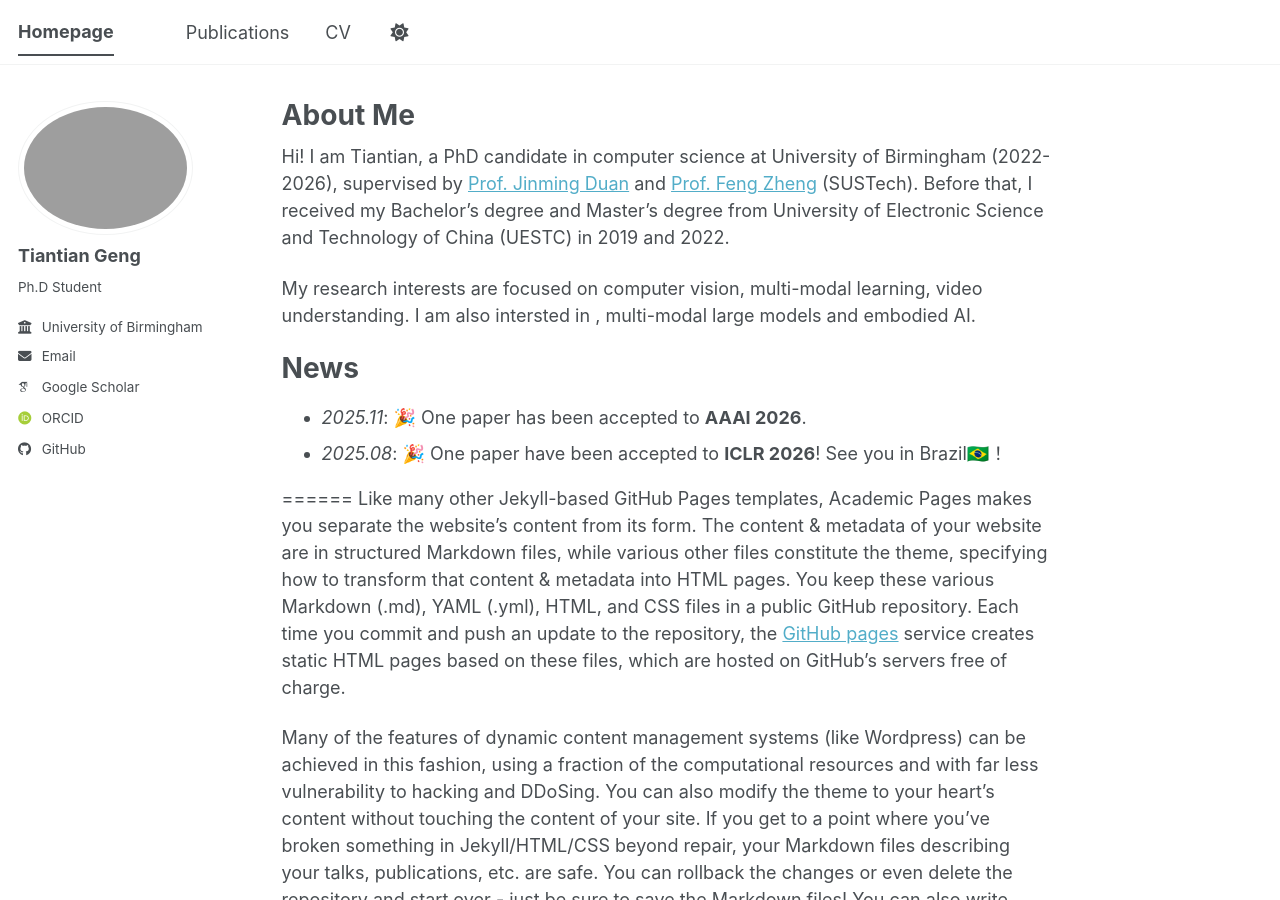
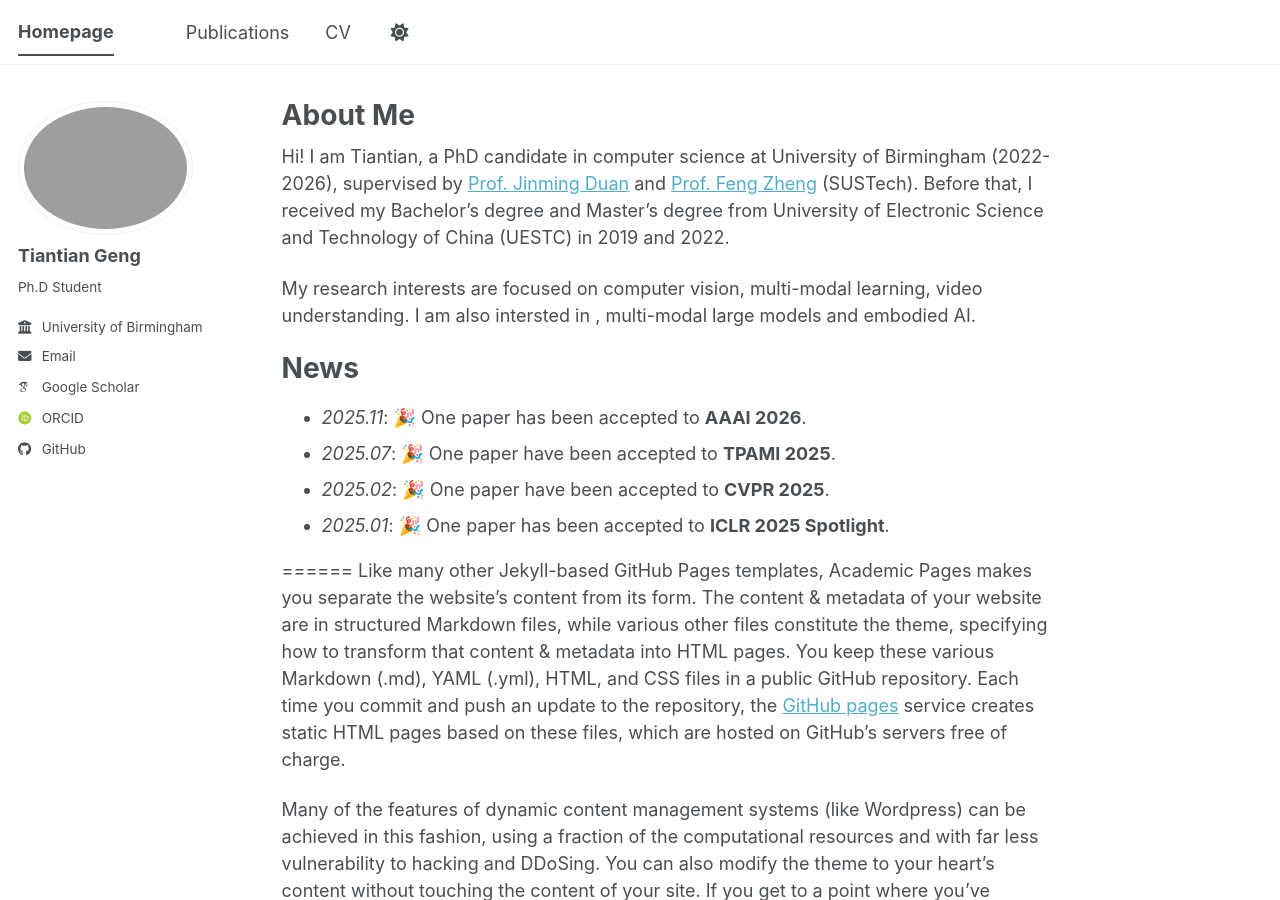
Before and after one commit to ttgeng233/ttgeng233.github.io, a Jekyll site: the page built from _pages/about.md, in a window 1280 px wide and 900 px high. Built offline with Jekyll 4.4.1, drawn with Linux system fonts in a browser that asks for light colours; some web fonts are replaced; a script bundle is joined from its source files by our own code; library files that are not in the unit come from our copies.

Commit message:
Update about.md

```diff
--- a/_pages/about.md
+++ b/_pages/about.md
@@ -14,7 +14,9 @@ My research interests are focused on computer vision, multi-modal learning, vide
 <h1 id="-news">News</h1>
 <ul>
   <li><em>2025.11</em>: 🎉 One paper has been accepted to <strong>AAAI 2026</strong>.</li>
-  <li><em>2025.08</em>: 🎉 One paper have been accepted to <strong>ICLR 2026</strong>! See you in Brazil🇧🇷！</li>
+  <li><em>2025.07</em>: 🎉 One paper have been accepted to <strong>TPAMI 2025</strong>.</li>
+  <li><em>2025.02</em>: 🎉 One paper have been accepted to <strong>CVPR 2025</strong>.</li>
+  <li><em>2025.01</em>: 🎉 One paper has been accepted to <strong>ICLR 2025 Spotlight</strong>.</li>
 </ul>
 
 ======
```
